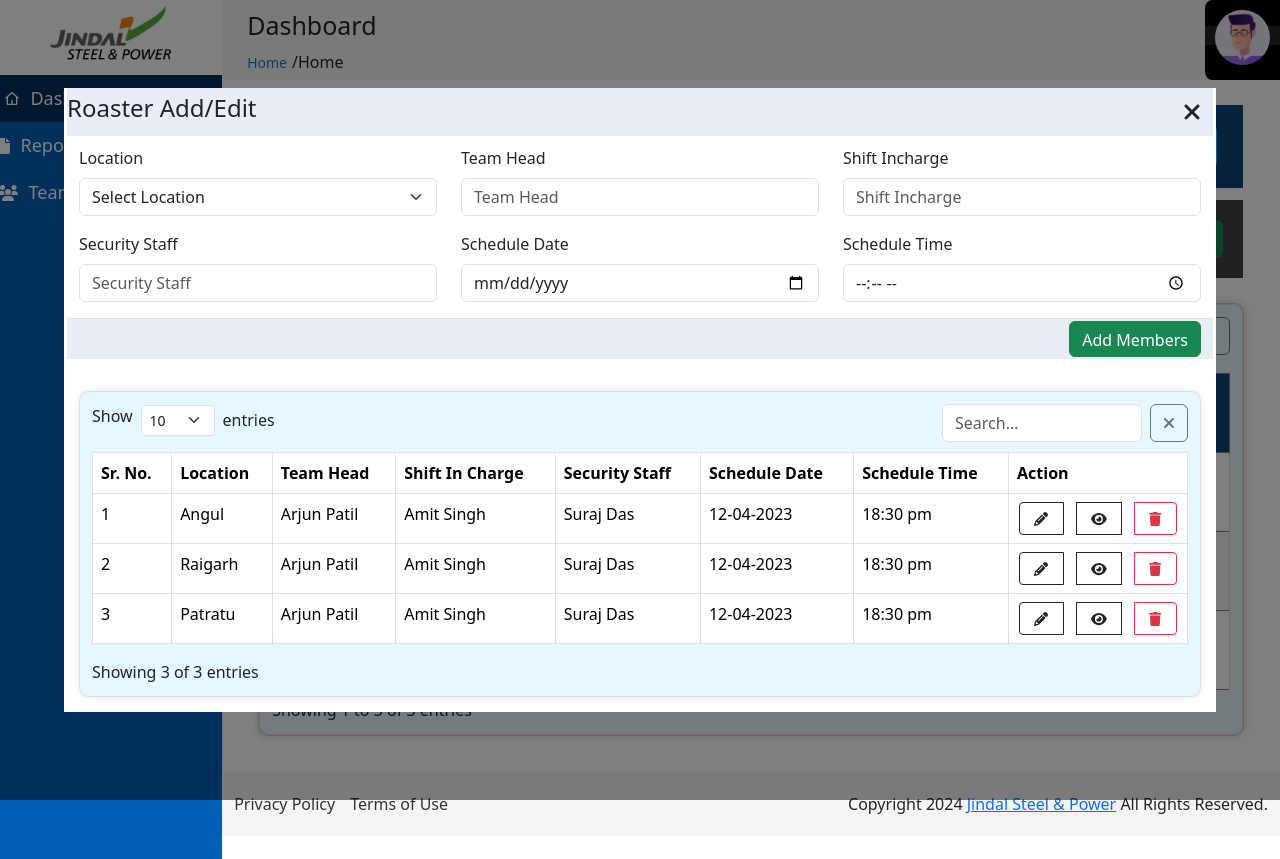
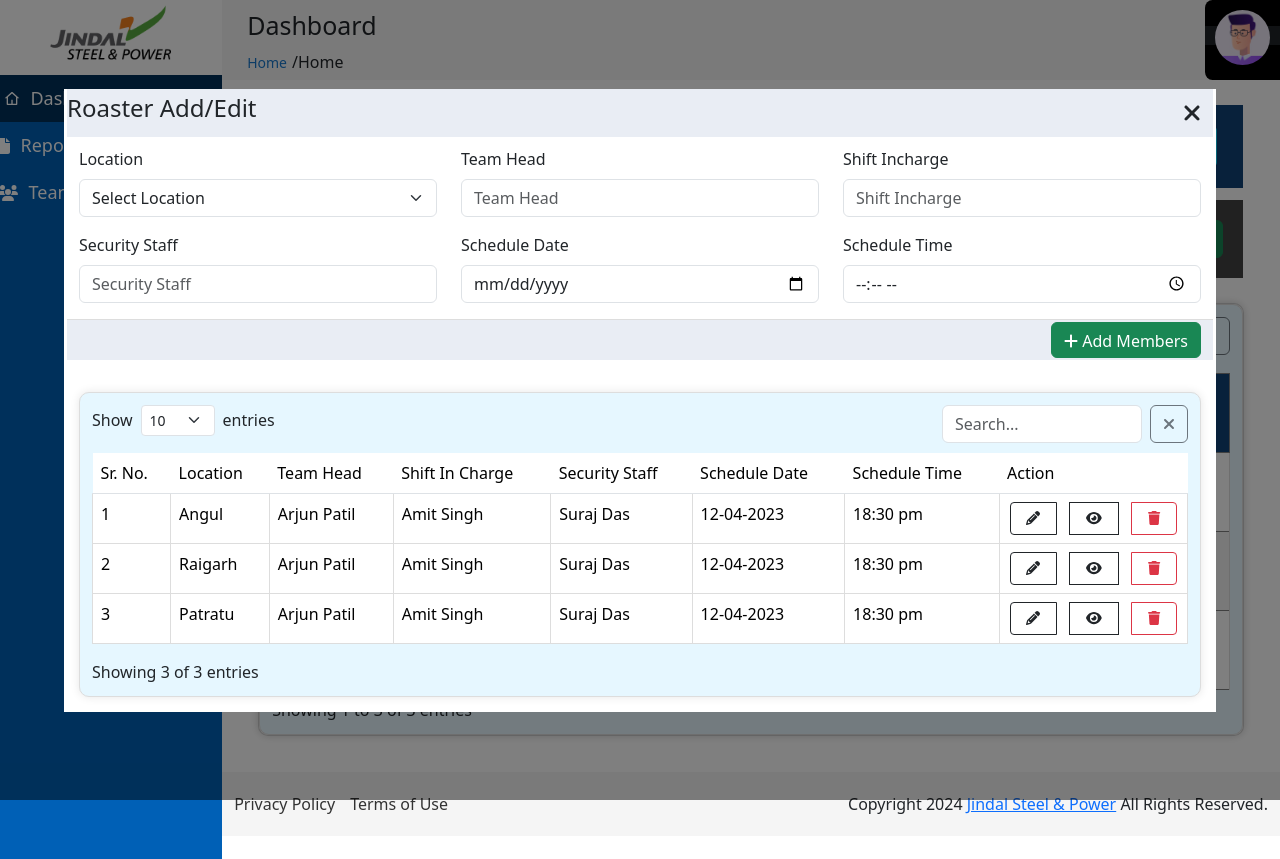
Before and after one commit to VijayMakkad/night-vigilance-react, a React (Create React App) app: page / in a window 1280 px wide. Both pictures are taken after a click on the button "Add Members". Built offline with nearby package versions, Linux system fonts and the light colour scheme.

Commit message:
css fixed

```diff
--- a/src/App.css
+++ b/src/App.css
@@ -1,4 +1,5 @@
 /* App.css */
+@import url('https://fonts.googleapis.com/css2?family=Poppins:ital,wght@0,100;0,200;0,300;0,400;0,500;0,600;0,700;0,800;0,900;1,100;1,200;1,300;1,400;1,500;1,600;1,700;1,800;1,900&display=swap');
 
 
 body {
--- a/src/components/AddMemberFrom/AddMemberForm.css
+++ b/src/components/AddMemberFrom/AddMemberForm.css
@@ -61,14 +61,14 @@
   border-collapse: collapse;
 }
 
-thead {
+.tbs thead {
   background-color: #104376;
   color: #ffffff;
 }
 
 thead th {
   padding: 15px; /* Adjusted padding */
-  font-weight: 700;
+  font-weight: 500;
   text-align: left;
 }
 
@@ -119,7 +119,7 @@
 }
 
 .card {
-  background-color: #ffffff;
+  /* background-color: #ffffff; */
   height: auto; /* Adjusted to fit content */
   margin: 11px;
   border-radius: 10px;
--- a/src/components/AddMemberFrom/AddMemberForm.js
+++ b/src/components/AddMemberFrom/AddMemberForm.js
@@ -7,6 +7,7 @@
   faEye,
   faTrash,
   faXmark,
+  faPlus,
 } from '@fortawesome/free-solid-svg-icons'
 
 const data = [
@@ -126,19 +127,20 @@
         </div>
         <div className="row">
           <div className="col-12 mb-3 btun">
-            <button className="btn btn-success ">Add Members</button>
+            <button className="btn btn-success ">
+              {' '}
+              <FontAwesomeIcon icon={faPlus} /> Add Members
+            </button>
           </div>
         </div>
         <div className="row mb-3"></div>
         <div className="row">
           <div className="col-12">
             <div className="table-responsive">
-              <div className='d-flex justify-content-between'>
+              <div className="d-flex justify-content-between">
                 <div className="col-sm-2">
                   <div className="entries-select">
-                    <label htmlFor="entries" className="form-label">
-                      Show
-                    </label>
+                    <span>Show</span>
                     <select
                       id="entries"
                       className="form-select form-select-sm ms-2"
@@ -166,14 +168,14 @@
                       className="btn btn-outline-secondary ms-2"
                       onClick={() => setSearchTerm('')}
                     >
-                        <FontAwesomeIcon icon={faXmark} />
+                      <FontAwesomeIcon icon={faXmark} />
                     </button>
                   </div>
                 </div>
               </div>
-              <table className="table table-bordered">
-                <thead>
-                  <tr>
+              <table className="table">
+                <thead className='tbs'>
+                  <tr >
                     <th>Sr. No.</th>
                     <th>Location</th>
                     <th>Team Head</th>
--- a/src/components/Dashboard/dashboard.css
+++ b/src/components/Dashboard/dashboard.css
@@ -57,7 +57,7 @@
 
 thead th {
     padding: 15px; /* Adjusted padding */
-    font-weight: 700;
+    font-weight: 500;
     text-align: left;
 }
 
```
